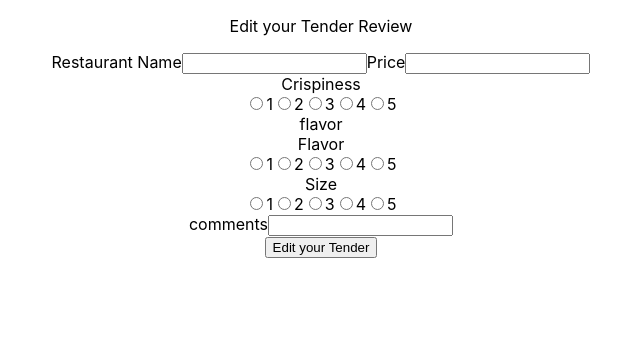
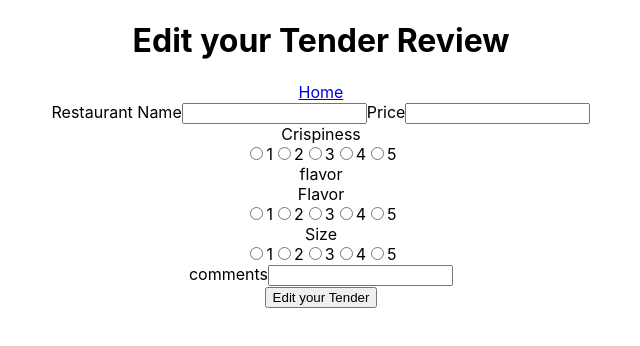
Before and after one commit to NicholasAJ/ChickenTinder, a React (Create React App) app in the folder client/: page /edittender in a window 1280 px wide. Shown: the top 346 px of the page, without its empty margins (319-959 px from the left). Built offline with nearby package versions, Linux system fonts and the light colour scheme; no server answers.

Commit message:
single review component

```diff
--- a/client/src/App.js
+++ b/client/src/App.js
@@ -23,6 +23,7 @@ function App() {
           <Route path='/' element={<Register/>}/>
           <Route path='/login' element={<Login setUser={setUser}/>}/>
           <Route path='/dashboard' element={<Dashboard user={user}/>}/>
+
           <Route path='/newtender' element={<CreateReview user={user}/>}/>
           {/* will need path for edit/update review */}
           <Route path='/edittender' element={<EditReview user={user}/>}/>
--- a/client/src/components/Dashboard.js
+++ b/client/src/components/Dashboard.js
@@ -47,9 +47,9 @@ const Dashboard = ({ user }) => {
         return(
           <div className="displayContainer" key={review._id}>
             <div className="displayHeader">
-              {/* <Link to={`/chickentinder/tender/${review._id}`}> */}
+              <Link to={`/singletender`}>
               <p>{review.restaurantName}</p>
-              {/* </Link> */}
+              </Link>
               <p>Price: {review.price}</p>
             </div>
             <div className="displayBody">
--- a/client/src/components/editReview.js
+++ b/client/src/components/editReview.js
@@ -1,7 +1,7 @@
 import '../App.css';
 import '../components/singleReview.css'
 import React, { useState, useEffect } from "react";
-import { useNavigate, useParams} from "react-router-dom";
+import { useNavigate, useParams, Link} from "react-router-dom";
 import axios from "axios";
 
 const EditReview = ({user}) => {
@@ -58,7 +58,8 @@ const EditReview = ({user}) => {
     <div>
       <div className='reviewContainer'>
         <div className='reviewTitle'>
-          <p>Edit your Tender Review</p>
+          <h1>Edit your Tender Review</h1>
+          <Link to="/dashboard">Home</Link>
         </div>
         <div className='editReview'>
             <form onSubmit={submitHandler}>
--- a/client/src/components/singleReview.js
+++ b/client/src/components/singleReview.js
@@ -1,5 +1,3 @@
-//reading review will need to reflect the 1 to many relationship to track user to post
-
 import '../App.css';
 import '../components/singleReview.css'
 import React, {useEffect,useState} from "react";
@@ -11,25 +9,29 @@ const ViewReview = ({ user }) => {
   // const {id} = useParams();
   const [oneReview, setOneReview] = useState({});
   // const navigate = useNavigate();
+  //create a way to query database with user id to get review id, set review id into state and pass it into the route
 
   useEffect(() => {
-    console.log("hello")
+    console.log(user,oneReview)
     axios
-      .get(`http://localhost:8000/review/${username}/${id}`)
+      .get(`http://localhost:8000/review/${user._id}/${oneReview._id}`, {withCredentials:true})
+      // .get(`http://localhost:8000/review/single/${id}`, {withCredentials:true})
       .then((res) => {
         console.log(res.data);
         setOneReview(res.data);
       })
       .catch((err) => {
         console.log(err);
+        // navigate('/dashboard')
       });
-  },[id]);
+  },[]);
 
   return (
     <div>
       <div className='reviewContainer'>
         <div className='reviewTitle'>
           <h1>Your Tender</h1>
+          <Link to="/dashboard">Home</Link>
         </div>
             <div className='singleReview'>
               <div className='reviewHeader'>
```
Also changed, not shown: 1 other file (tests, documents, lock files or other folders).
